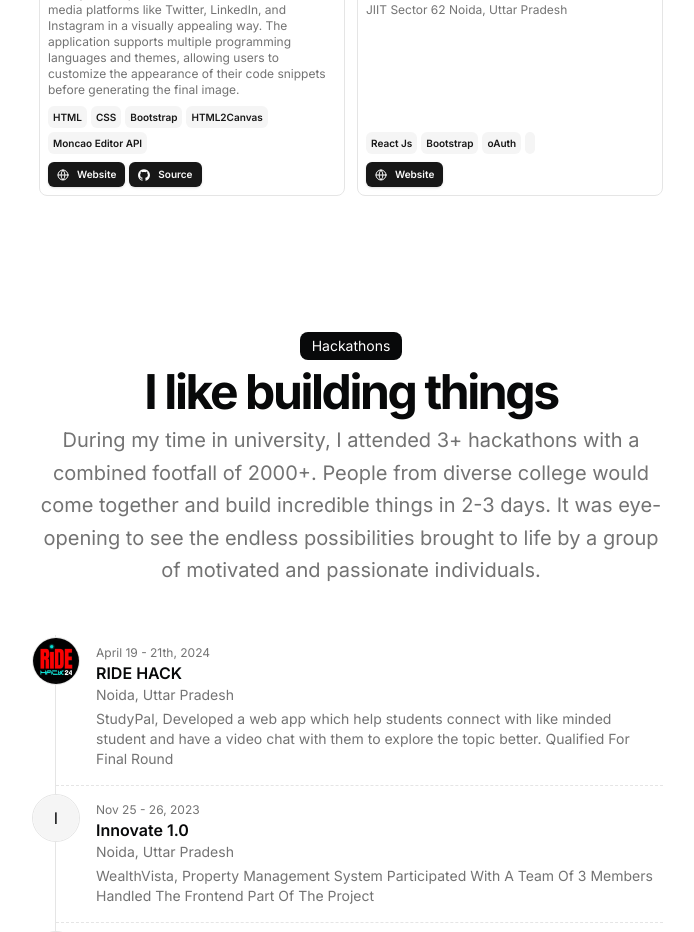
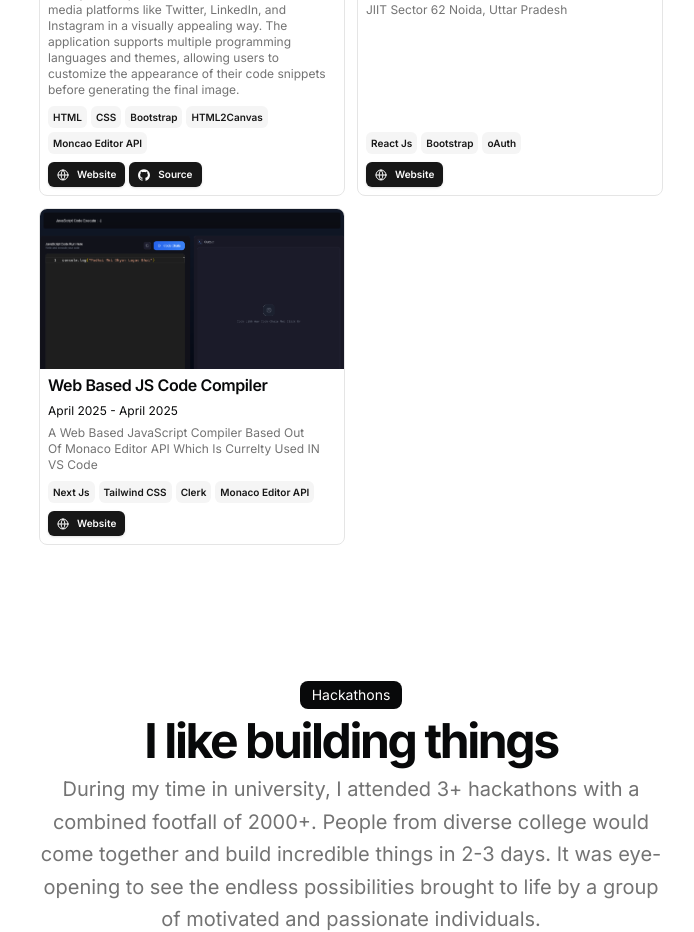
Before and after one commit to divyanshwrite/divyanshPortfolio, a Next.js app: page / in a window 1280 px wide. Shown: the part 2700-3632 px from the top of the page, without its empty margins (289-983 px from the left). Built offline with nearby package versions, Linux system fonts and the light colour scheme.

Commit message:
Update resume.tsx

```diff
--- a/src/data/resume.tsx
+++ b/src/data/resume.tsx
@@ -342,7 +342,6 @@ export const DATA = {
         "React Js",
         "Bootstrap",
         "oAuth",
-        ""
       ],
       links: [
         {
@@ -352,6 +351,28 @@ export const DATA = {
         },
       ],
       image: "/StudyPal.png",
+    },
+    {
+      title: "Web Based JS Code Compiler",
+      href: "",
+      dates: "April 2025 - April 2025",
+      active: true,
+      description:
+        "A Web Based JavaScript Compiler Based Out Of Monaco Editor API Which Is Currelty Used IN VS Code",
+      technologies: [
+        "Next Js",
+        "Tailwind CSS",
+        "Clerk",
+        "Monaco Editor API"
+      ],
+      links: [
+        {
+          type: "Website",
+          href: "",
+          icon: <Icons.globe className="size-3" />,
+        },
+      ],
+      image: "/JSCode.png",
     },
   ],
   hackathons: [
```
